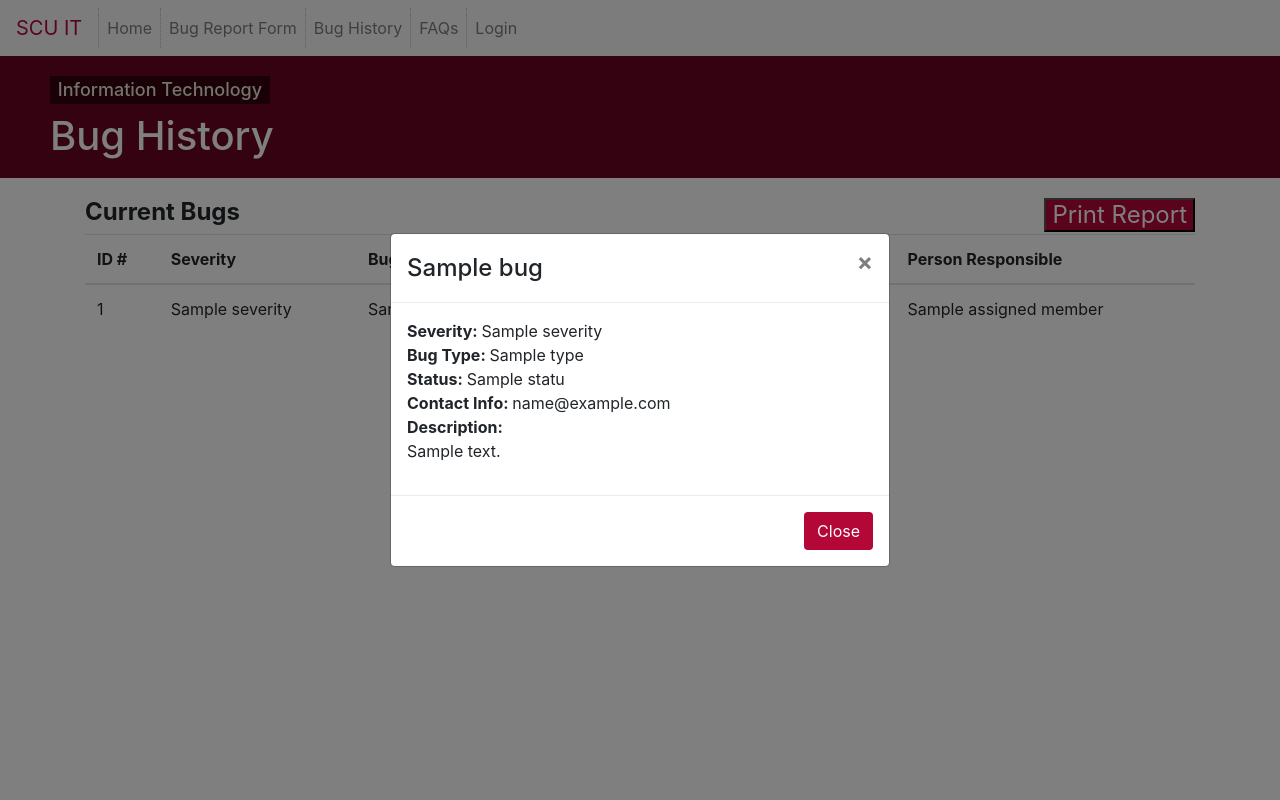
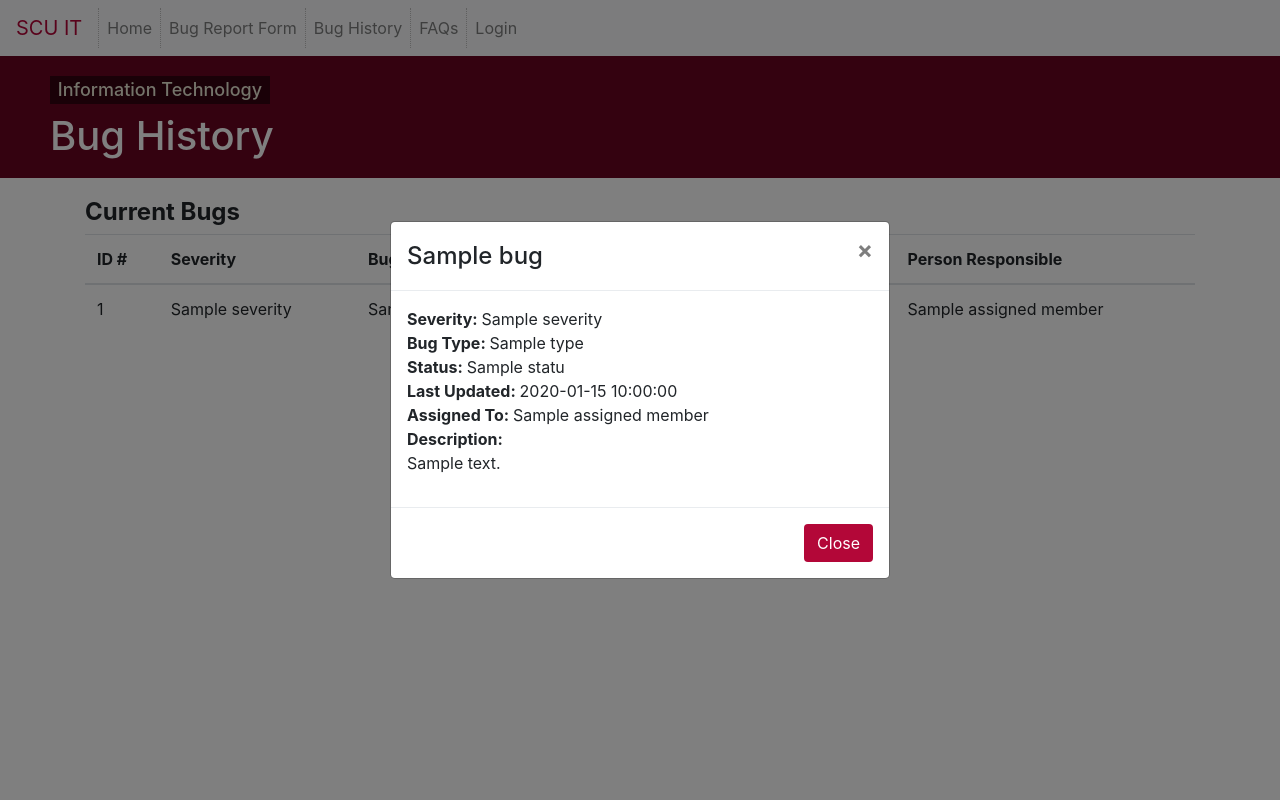
Before and after one commit to samtomlee/bug_reporting_system, a Python web app: template app/templates/history.html in a window 1280 px wide, after a click that opens the changed part. Run offline with Jinja, Linux system fonts and the light colour scheme; the template is opened without the code that fills it: most values are stand-ins (such as "Sample title", 1, 10 or a date in 2020); some libraries are stand-ins or nearby versions.

Commit message:
redirection and print report functionality upgraded

```diff
--- a/app/__init__.py
+++ b/app/__init__.py
@@ -98,8 +98,10 @@ def create_app(test_config=None):
 				error = 'Invalid Credentials. Please try again.'
 			else:
 				session['logged_in'] = True
+				session['user_type'] = type_user
 				user = str(id_user)
 				nextUrl = ('/' + type_user.lower() + '/' + user)
+				session['user_url'] = nextUrl
 				return redirect(nextUrl)
 		return render_template('login.html', error=error)
 
@@ -108,6 +110,8 @@ def create_app(test_config=None):
 	#@login_required <-- look into this tag?
 	def logout():
 		session.pop('logged_in', None)
+		session.pop('user_type', None)
+		session.pop('user_url', None)
 		return redirect('/report')
 
 	if __name__== "__main__":
--- a/app/templates/base.html
+++ b/app/templates/base.html
@@ -34,6 +34,7 @@
           <a class="nav-link" href="/faq">FAQs</a>
         </li>
         {% if session['logged_in'] == True %}
+          <li class="nav-item"><a class="nav-link" href="{{ session['user_url'] }}">{{ session['user_type'] }}</a></li>
           <li class="nav-item"><a class="nav-link" href="/logout">Logout</a></li>
         {% else %}
           <li class="nav-item"><a class="nav-link" href="/login">Login</a></li>
--- a/app/templates/faq.html
+++ b/app/templates/faq.html
@@ -8,7 +8,7 @@
   <!-- FAQ section -->
   <div>
     <p><b>Q: How do I find the bugs I have submitted?</b></p>
-    <p>In the search bar, enter email:[your email address] and press enter.</p>
+    <p>Currently working on bringing features like searching the bug history to you soon!</p>
     <br>
   </div>
 </div>
--- a/app/templates/history.html
+++ b/app/templates/history.html
@@ -7,8 +7,11 @@
   <div class="row">
     <div class="col-md-12">
       <!-- Table of Bugs -->
-      <h4><b>Current Bugs</b><button style="float: right;" onclick="generateReport()">Print Report</button></h4>
-
+      <h4><b>Current Bugs</b>
+        {% if session['user_type'] == "Manager" %}
+        <button style="float: right;" onclick="generateReport()" >Print Report</button>
+        {% endif %}
+        </h4>
       <div id="report">
       <table class="table" id="bugs">
         <thead>
@@ -30,15 +33,16 @@
             <td class="bug-name" >{{ bug.name }}</td>
             <td class="bug-status" >{{ bug.status.name }}</td>
             <td class="bug-assignee" >{{ bug.assigned_member.name }}</td>
-            <td class="bug-description" style="display: none;">{{ bug.description }}</span>
-            <td class="bug-email" style="display: none;">{{ bug.submitter_email }}</span>
+            <td class="bug-updated" style="display: none;">{{ bug.last_updated }}</td>
+            <td class="bug-description" style="display: none;">{{ bug.description }}</td>
+            <td class="bug-email" style="display: none;">{{ bug.submitter_email }}</td>
           </tr>
         {% endfor %}
         </tbody>
       </table>
       </div>
 
-
+      <!-- Modal specific to the history tab -->
       <div id="bugModal" class="modal fade" role="dialog">
         <div class="modal-dialog modal-dialog-centered">
           <!-- Modal content-->
@@ -51,7 +55,8 @@
               <div><b>Severity: </b><span class="bug-severity">severity</span></div>
               <div><b>Bug Type: </b><span class="bug-type">bug type</span></div>
               <div><b>Status: </b><span class="bug-status">status</span></div>
-              <div><b>Contact Info: </b><span class="bug-email">email</span></div>
+              <div><b>Last Updated: </b><span class="bug-updated">update time</span></div>
+              <div><b>Assigned To: </b><span class="bug-assignee">email</span></div>
               <div><b>Description: </b><p class="bug-description">description</p></div>
             </div>
             <div class="modal-footer">
@@ -72,8 +77,8 @@
             modal.find(".bug-description").html(bugRow.find(".bug-description").html());
             modal.find(".bug-assignee").html(bugRow.find(".bug-assignee").html());
             modal.find(".bug-severity").html(bugRow.find(".bug-severity").html());
+            modal.find(".bug-updated").html(bugRow.find(".bug-updated").html());
             modal.find(".modal-title").html(bugRow.find(".bug-name").html());
-            modal.find(".bug-email").html(bugRow.find(".bug-email").html());
           });
         });
 
@@ -89,8 +94,7 @@
             return res;
           });
         }
-
-        function generateReport() {
+      function generateReport() {
           var prtContent = document.getElementById("report");
           var WinPrint = window.open('', '', 'left=0,top=0,width=700,height=450,toolbar=0,scrollbars=0,status=0');
           WinPrint.document.write(prtContent.innerHTML);
@@ -98,7 +102,7 @@
           WinPrint.focus();
           WinPrint.print();
           WinPrint.close();
-        }
+      }
       </script>
     </div>
   </div>
--- a/app/templates/manager.html
+++ b/app/templates/manager.html
@@ -97,5 +97,7 @@
         window.location.reload();
     });
 }
+
+
 </script>
 {% endblock %}
```
Lines whose indentation alone changed are shown as unchanged.
